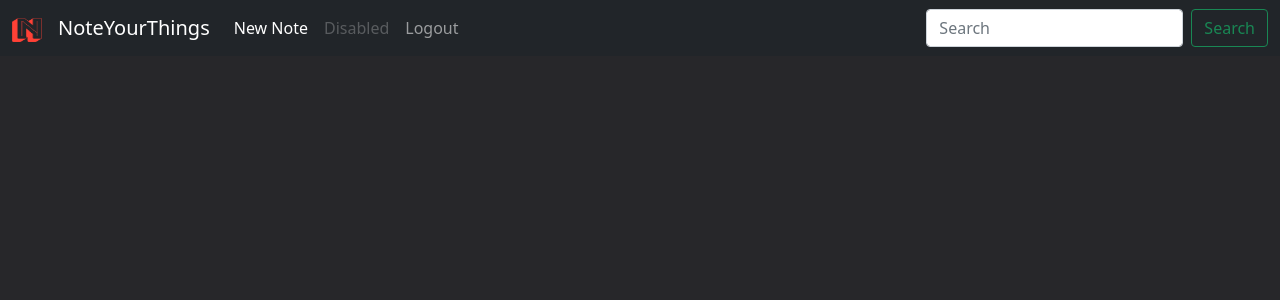
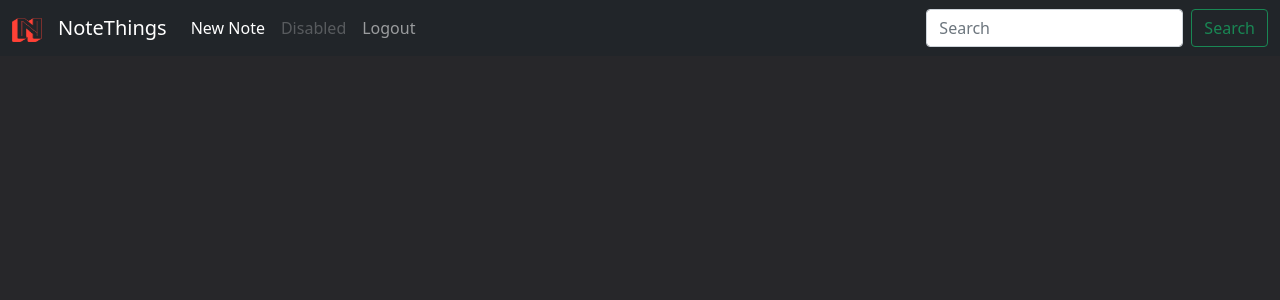
Before and after one commit to SergeiVasilyev/Notethings, a Django app: page / in a window 1280 px wide. Shown: the top 300 px of the page. Run offline with Django 5.2, Linux system fonts and the light colour scheme; the visitor is signed in with stand-in values (Sample User, id 1); data that the repository does not hold is empty.

Commit message:
base updated

```diff
--- a/noteapp/templates/base.html
+++ b/noteapp/templates/base.html
@@ -17,7 +17,7 @@
             <a class="navbar-brand" href="{% url 'main' %}">
                 <img src="{% static '/images/n-high-resolution-logo-transparent 2 300px.png' %}" alt="" width="30" height="24">
             </a>
-            <a class="navbar-brand" href="{% url 'main' %}">NoteYourThings</a>
+            <a class="navbar-brand" href="{% url 'main' %}">NoteThings</a>
             <button class="navbar-toggler" type="button" data-bs-toggle="collapse" data-bs-target="#navbarSupportedContent" aria-controls="navbarSupportedContent" aria-expanded="false" aria-label="Toggle navigation">
                 <span class="navbar-toggler-icon"></span>
             </button>
```
